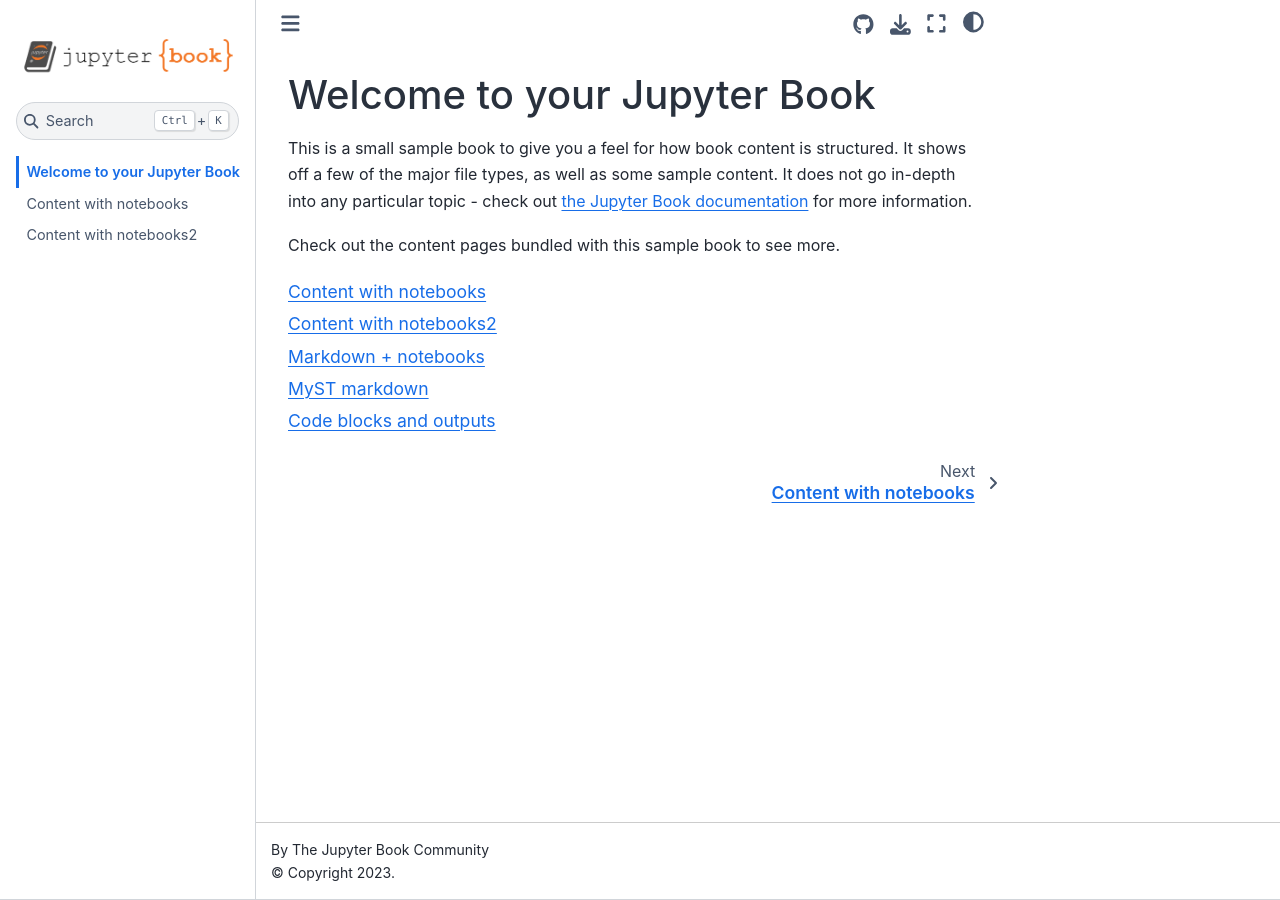
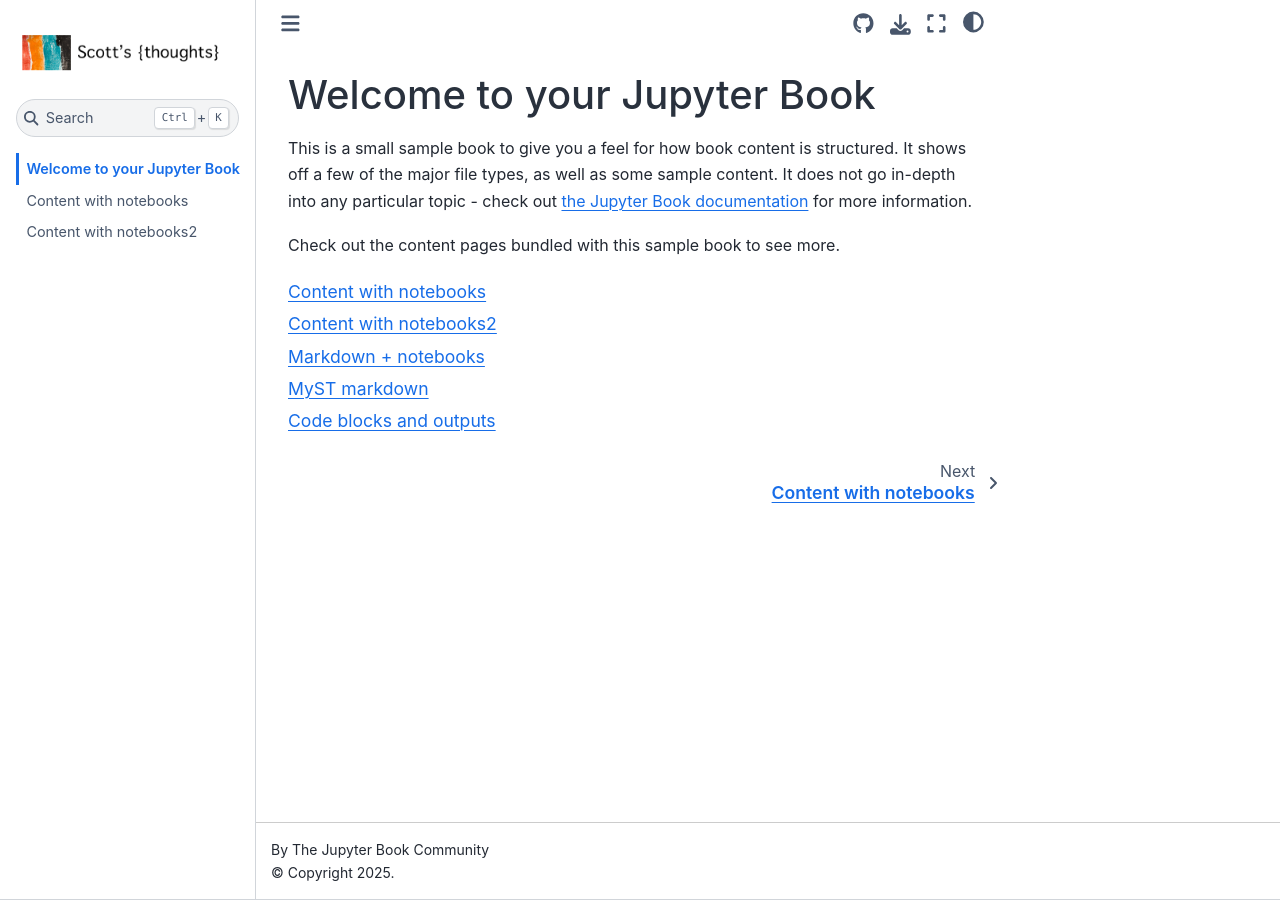
Before and after one commit to payseur/econ-blog, a Jupyter Book: the page built from intro.md, in a window 1280 px wide. Built offline with Jupyter Book 1.0.4 settings and Sphinx 7.4.7 and the Sphinx Book theme 1.1.4, drawn with Linux system fonts in a browser that asks for light colours; some of the changed lines change nothing that is shown.

Commit message:
Edits in config

```diff
--- a/_config.yml
+++ b/_config.yml
@@ -4,6 +4,7 @@
 title: My sample book
 author: The Jupyter Book Community
 logo: logo.png
+copyright: 2025
 
 # Force re-execution of notebooks on each build.
 # See https://jupyterbook.org/content/execute.html
@@ -21,12 +22,9 @@
 
 # Information about where the book exists on the web
 repository:
-  url: https://github.com/executablebooks/jupyter-book  # Online location of your book
-  path_to_book: docs  # Optional path to your book, relative to the repository root
-  branch: master  # Which branch of the repository should be used when creating links (optional)
+  url: https://github.com/payseur/econ-blog  # Online location of your book
 
 # Add GitHub buttons to your book
 # See https://jupyterbook.org/customize/config.html#add-a-link-to-your-repository
 html:
-  use_issues_button: true
   use_repository_button: true
```
Also changed, not shown: logo.png.
